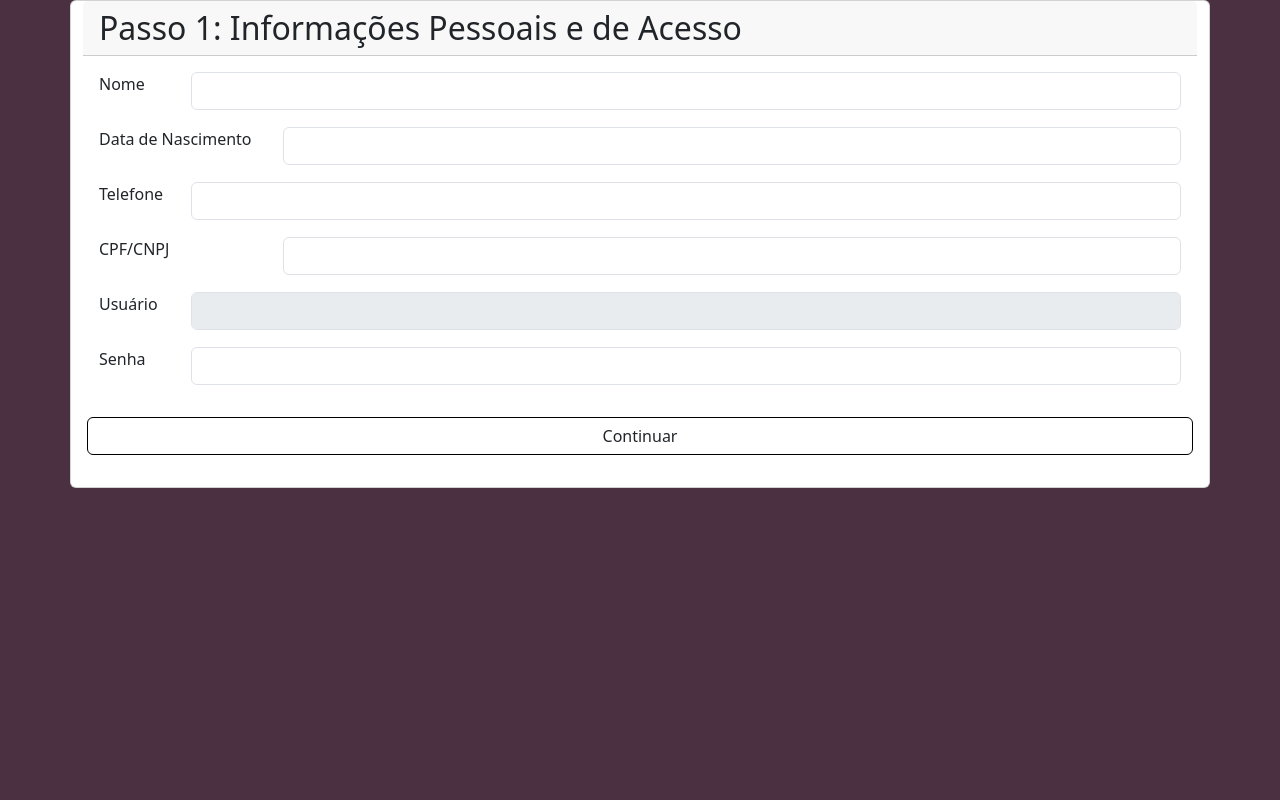
After one commit to metangross/Teste-InfoG2-2.0, a Django app: page /novaconta/ in a window 1280 px wide. The commit adds this page. Run offline with Django 4.2, Linux system fonts and the light colour scheme; some libraries are stand-ins or nearby versions.

Commit message:
carrinho, criar conta, começo de checkout

```diff
--- /dev/null
+++ b/front/static/front/css/novaconta.css
@@ -0,0 +1,16 @@
+.btn-purple{
+    border-color: black;
+    margin-top: 15px;
+  }
+  .btn-purple:hover{
+    background-color: rgb(74, 48, 65);
+    color: white;
+  }
+
+.entrada {
+    margin-bottom: 15px;
+}
+
+.endereco {
+    margin-top:25px
+}
--- a/front/static/front/js/carrinho.js
+++ b/front/static/front/js/carrinho.js
@@ -66,6 +66,9 @@ var v = new Vue({
         },
         detalheProduto(produto){
           window.location.href = "/loja\/produto\/?id=" + produto
+        },
+        checkout(produto){
+          window.location.href = "/checkout"
       }
     }
 })
--- a/front/static/front/js/loja.js
+++ b/front/static/front/js/loja.js
@@ -75,7 +75,6 @@ var v = new Vue({
                 url = "http://165.227.177.3:8001/categorias/" + this.nome_loja + "/"
 
             }
-            console.log(url)
             $.get(url , function(data, status){
                     v.categorias = data
                     console.log(v.categorias)
--- /dev/null
+++ b/front/static/front/js/novaconta.js
@@ -0,0 +1,130 @@
+
+
+var v = new Vue({
+    el: "#index",
+    data: {
+        nome:null,
+        telefone:null,
+        cpfcnpj:null,
+        usuario:null,
+        senha:null,
+        novasinfo:false,
+        cep:null,
+        bairro:null,
+        rua:null,
+        numero:null,
+        complemento:null,
+        cidade:null,
+        estado:null,
+
+    },
+    delimiters: ["[[","]]"],
+    created(){
+
+    },
+    methods: {
+        continuar(){
+            this.novasinfo=true
+        },
+        changeUser(){
+            this.usuario=$('#tele').val()
+        },
+        teste(){
+            if(this.nome=="teste"){
+                this.nome = "Nome de Teste"
+                $( "#datepicker" ).val("08/01/2023")
+                $('#tele').val("(00) 00000-0000")
+                this.cpfcnpj = "41804096075"
+                this.usuario = "(00)00000-0000"
+                this.senha = "12345678"
+            }
+            if(this.cep=="0000"){
+                this.bairro="Ininga"
+                this.rua="Fidalma"
+                this.numero=4
+                this.complemento=""
+                this.cidade="Teresina"
+                this.estado="PI"
+            }
+        },
+        criarConta(){
+            var date = new Date(Date.parse($( "#datepicker" ).val()))
+            dados = {
+                "consumer":{
+                    "birth_date":date.toISOString(),
+                    "name":this.nome,
+                    "phone":$('#tele').val(),
+                    "cpf_cnpj": this.cpfcnpj,
+                    "user":{
+                        "username":$('#tele').val(),
+                        "password": this.senha
+                    }
+                },
+                "address":{
+                    "neighborhood":this.bairro,
+                    "street":this.rua,
+                    "number":this.numero,
+                    "complement":this.complemento,
+                    "cep":this.cep,
+                    "city":this.cidade,
+                    "uf":this.estado
+                }
+            }
+            //console.log(dados)
+            url= "http://165.227.177.3:8001/consumidores/"
+            //url = "https://httpbin.org/post"
+            // $.post( url, dados , function( data ) {
+            //     console.log(data);
+            // }).fail(function(xhr, status, error){
+            //     console.log(xhr.responseText)
+            // })
+
+            $.ajax({
+                type: 'POST',
+                url: url,
+                contentType: 'application/json; charset=utf-8',
+                dataType: 'json',
+                data: JSON.stringify(dados),
+            }).done(function(data){
+                localStorage.setItem("logado",true)
+                localStorage.setItem("id", data.id)
+                localStorage.setItem("nome_logado", data.name)
+                window.location.href = "/conta"
+            }).fail(function(xhr, status, error){
+                var error = JSON.parse(xhr.responseText).consumer
+                cpf_error = "cpf_cnpj" in error
+                user_error = "user" in error
+                console.log(error)
+                if(cpf_error && user_error){
+                    alert("CPF/CNPJ e Telefone já cadastrados no sistema!")
+                }else{
+                    if(cpf_error){
+                        alert("CPF/CNPJ já cadastrado no sistema!")
+
+                    }
+                    if(user_error){
+                        alert("Telefone já cadastrado no sistema!")
+
+                    }
+                }
+
+
+
+            })
+            ;
+
+        }
+    }
+})
+
+
+
+$( function() {
+    $( "#datepicker" ).datepicker({
+        changeMonth: true,
+        changeYear: true,
+        maxDate: 0
+    });
+    $('#tele').mask('(00) 00000-0000');
+
+  } );
--- a/front/templates/carrinho.html
+++ b/front/templates/carrinho.html
@@ -34,7 +34,7 @@
 
                     </div>
                 </div>
-                <button class="btn btn-checkout" type="button" v-on:click="adicionarCarrinho(produto.id, produto.available, produto.stocks[0].unit_price, produto.short_description, produto.images[0].image)" >Prosseguir ao Checkout</button>
+                <button class="btn btn-checkout" type="button" v-on:click="checkout()">Prosseguir ao Checkout</button>
               </template>
         </div>
 
@@ -51,7 +51,7 @@
                 <a href="#"> <p class="text-center">Carrinho([[listaCarrinho.length]])</p> </a>
             </div>
             <div class="col-4 nopadding">
-                <a href="#"> <p class="text-center">Conta</p> </a>
+                <a href="/conta"> <p class="text-center">Conta</p> </a>
             </div>
         </div>
 
--- a/front/templates/detalhes.html
+++ b/front/templates/detalhes.html
@@ -67,7 +67,7 @@
                 <a href="/carrinho"> <p class="text-center">Carrinho([[listaCarrinho.length]])</p> </a>
             </div>
             <div class="col-4 nopadding">
-                <a href="#"> <p class="text-center">Conta</p> </a>
+                <a href="/conta"> <p class="text-center">Conta</p> </a>
             </div>
         </div>
 
--- /dev/null
+++ b/front/templates/novaconta.html
@@ -0,0 +1,153 @@
+{% extends 'base.html' %}
+
+{% block content %}
+{% load static %}
+<link rel="stylesheet" href="{% static 'front/css/novaconta.css' %}">
+
+<body>
+
+    <div class="container" id="index">
+        <div class="row">
+            <div class="card">
+                <h2 class="card-header">Passo 1: Informações Pessoais e de Acesso</h5>
+                <div class="card-body">
+                    <form v-on:submit.prevent="continuar()">
+                        <div class="row entrada">
+                            <div class="col-md-1">
+                                <p>Nome</p>
+                            </div>
+                            <div class="col-md-11">
+                                <input class="form-control" v-model="nome" v-on:change="teste()" required>
+                            </div>
+                        </div>
+                        <div class="row entrada">
+                            <div class="col-md-2">
+                                <p>Data de Nascimento</p>
+                            </div>
+                            <div class="col-md-10">
+                                <input class="form-control" id="datepicker" required>
+                            </div>
+                        </div>
+                        <div class="row entrada">
+                            <div class="col-md-1">
+                                <p>Telefone</p>
+                            </div>
+                            <div class="col-md-11">
+                                <input class="form-control" id="tele" v-on:change="changeUser()" name="fone" required>
+                            </div>
+                        </div>
+                        <div class="row entrada">
+                            <div class="col-md-2">
+                                <p>CPF/CNPJ</p>
+                            </div>
+                            <div class="col-md-10">
+                                <input class="form-control" pattern="\d*" maxlength="14" v-model="cpfcnpj" name="cpfcnpj" required>
+                            </div>
+                        </div>
+                        <div class="row entrada">
+                            <div class="col-md-1">
+                                <p>Usuário</p>
+                            </div>
+                            <div class="col-md-11">
+                                <input class="form-control" v-model="usuario" disabled>
+                            </div>
+                        </div>
+                        <div class="row entrada">
+                            <div class="col-md-1">
+                                <p>Senha</p>
+                            </div>
+                            <div class="col-md-11">
+                                <input class="form-control" type="password" v-model="senha" minlength="8" required>
+                            </div>
+                        </div>
+                        <div class="row">
+                            <button class="btn btn-purple" type="button submit"  >Continuar</button>
+                        </div>
+                    </form>
+
+                </div>
+            </div>
+            <template v-if="novasinfo">
+                <div class="card endereco">
+                    <h2 class="card-header">Passo 2: Informações de Endereço</h5>
+                    <div class="card-body">
+                        <form v-on:submit.prevent="criarConta()">
+
+                            <div class="row entrada">
+                                <div class="col-md-1">
+                                    <p>CEP</p>
+                                </div>
+                                <div class="col-md-11">
+                                    <input class="form-control" v-model="cep" v-on:change="teste()" required>
+                                </div>
+                            </div>
+                            <div class="row entrada">
+                                <div class="col-md-1">
+                                    <p>Bairro</p>
+                                </div>
+                                <div class="col-md-11">
+                                    <input class="form-control" v-model="bairro" required>
+                                </div>
+                            </div>
+                            <div class="row entrada">
+                                <div class="col-md-1">
+                                    <p>Rua</p>
+                                </div>
+                                <div class="col-md-11">
+                                    <input class="form-control" v-model="rua" required>
+                                </div>
+                            </div>
+                            <div class="row entrada">
+                                <div class="col-md-1">
+                                    <p>Número</p>
+                                </div>
+                                <div class="col-md-11">
+                                    <input class="form-control" type="number" v-model="numero" required>
+                                </div>
+                            </div>
+                            <div class="row entrada">
+                                <div class="col-md-2">
+                                    <p>Complemento</p>
+                                </div>
+                                <div class="col-md-10">
+                                    <input class="form-control" v-model="complemento">
+                                </div>
+                            </div>
+                            <div class="row entrada">
+                                <div class="col-md-1">
+                                    <p>Cidade</p>
+                                </div>
+                                <div class="col-md-11">
+                                    <input class="form-control" v-model="cidade" required>
+                                </div>
+                            </div>
+                            <div class="row entrada">
+                                <div class="col-md-1">
+                                    <p>UF</p>
+                                </div>
+                                <div class="col-md-11">
+                                    <input class="form-control" v-model="estado" maxlength="2" required>
+                                </div>
+                            </div>
+                            <div class="row">
+                                <button class="btn btn-purple" type="button submit"  >Criar Conta</button>
+                            </div>
+                        </form>
+
+                    </div>
+                </div>
+            </template>
+        </div>
+        <div class="row">
+
+        </div>
+    </div>
+
+
+</body>
+<script src="{% static 'front/js/novaconta.js' %}"></script>
+<link rel="stylesheet" href="http://code.jquery.com/ui/1.9.0/themes/base/jquery-ui.css" />
+<script src="http://code.jquery.com/jquery-1.8.2.js"></script>
+<script src="http://code.jquery.com/ui/1.9.0/jquery-ui.js"></script>
+<script src="https://cdnjs.cloudflare.com/ajax/libs/jquery.mask/1.14.10/jquery.mask.js"></script>
+{% endblock %}
--- a/front/urls.py
+++ b/front/urls.py
@@ -6,7 +6,13 @@ urlpatterns = [
     path("", views.index, name="index"),
     re_path(r"^loja/$", views.loja, name="loja"),
     re_path(r"^loja/produto/$", views.detalhes, name="detalhes"),
-    re_path(r"^carrinho/$", views.carrinho, name="carrinho")
+    re_path(r"^carrinho/$", views.carrinho, name="carrinho"),
+    re_path(r"^conta/$", views.conta, name="conta"),
+    re_path(r"^novaconta/$", views.novaconta, name="novaconta"),
+    re_path(r"^checkout/$", views.checkout, name="checkout"),
+
+
+
 
 
 ]
--- a/front/views.py
+++ b/front/views.py
@@ -14,3 +14,12 @@ def detalhes(request):
 
 def carrinho(request):
     return render(request, "carrinho.html")
+
+def conta(request):
+    return render(request, "conta.html")
+
+def novaconta(request):
+    return render(request, "novaconta.html")
+
+def checkout(request):
+    return render(request, "checkout.html")
```
Also changed, not shown: front/static/front/css/checkout.css (added, +20 -0 lines), front/static/front/css/conta.css (added, +41 -0 lines), front/static/front/js/checkout.js (added, +50 -0 lines), front/static/front/js/conta.js (added, +46 -0 lines), front/templates/checkout.html (added, +56 -0 lines), front/templates/conta.html (added, +117 -0 lines), front/templates/loja.html (+9 -1 lines).
